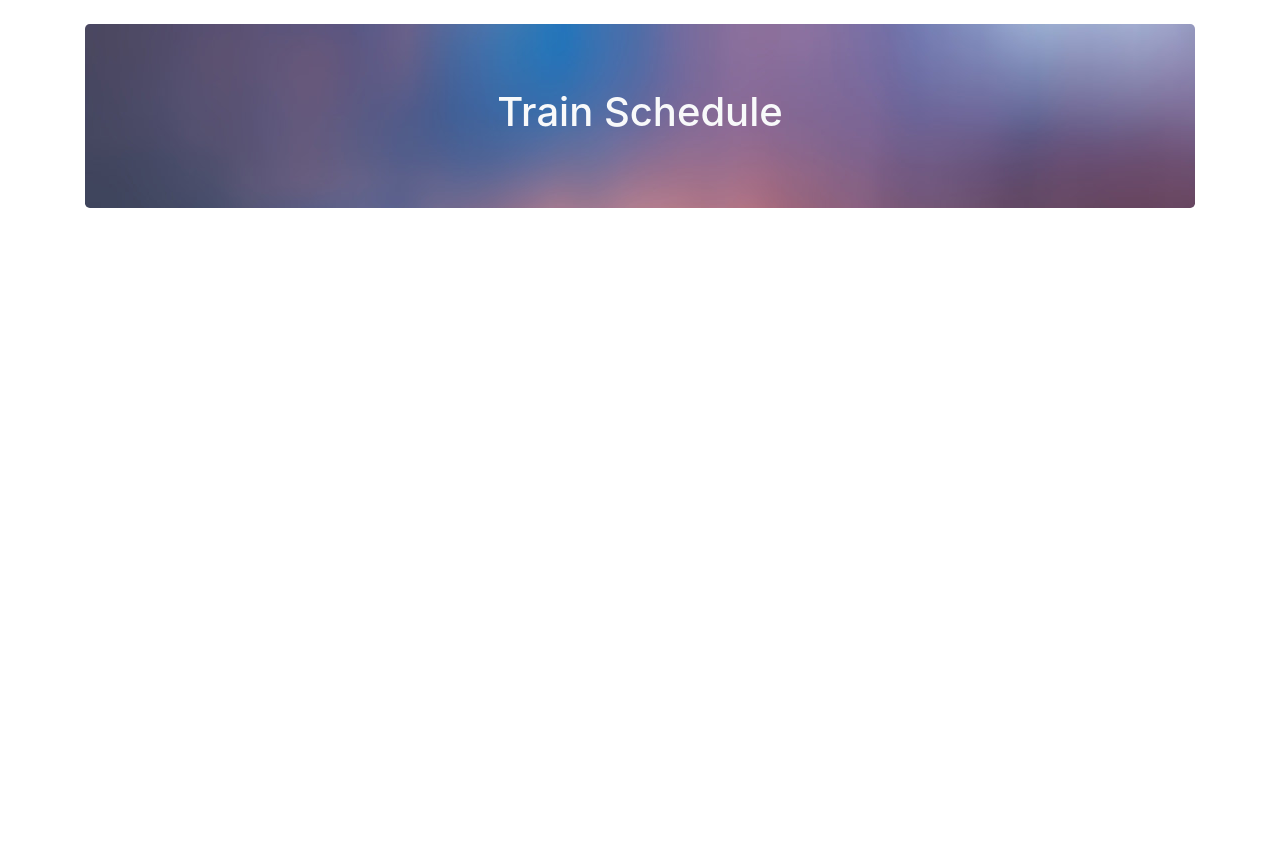
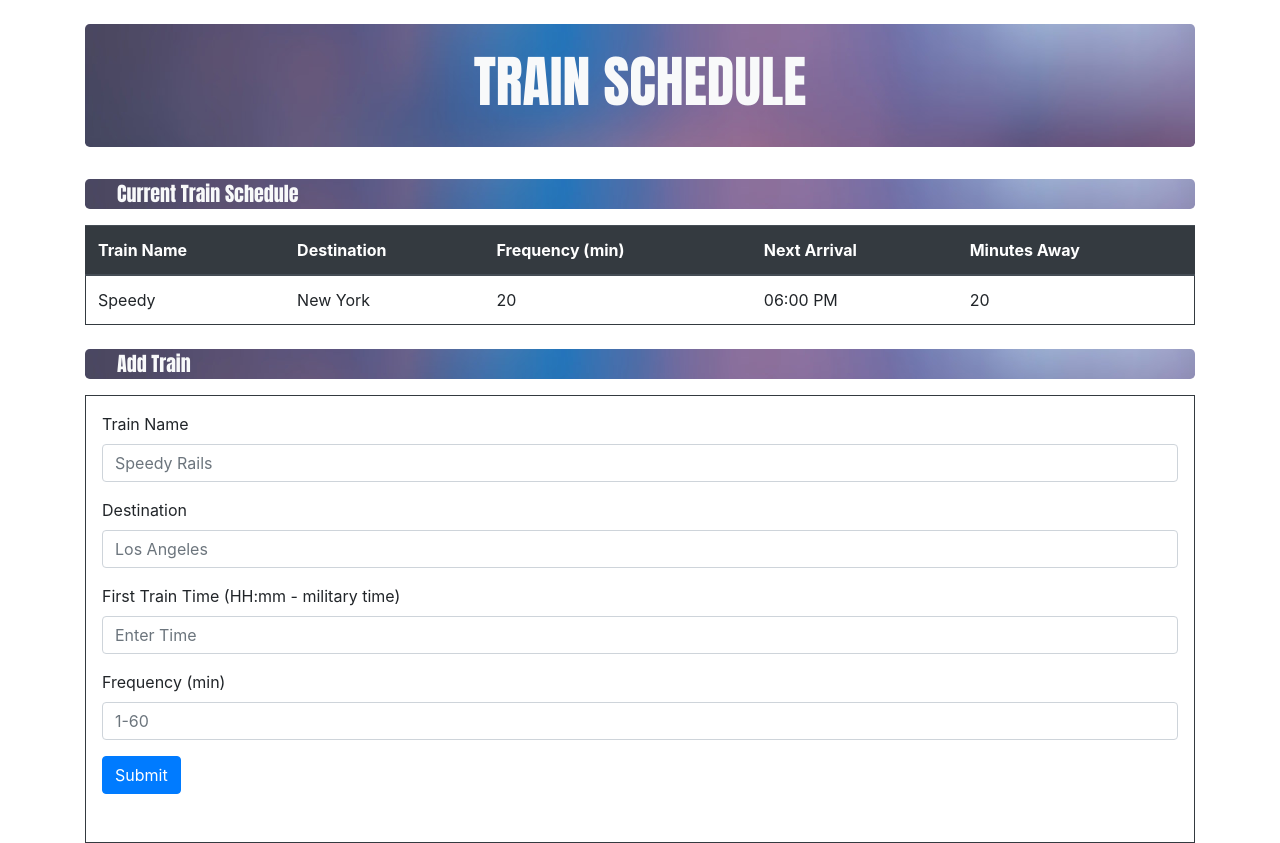
Before and after one commit to mcelis025/trainTime, a plain HTML site: page index.html in a window 1280 px wide. Before the commit the page ends 800 px from the top, so only its background shows below. Drawn offline with nearby package versions, Linux system fonts and the light colour scheme.

Commit message:
added table for trains and input field

```diff
--- a/assets/css/style.css
+++ b/assets/css/style.css
@@ -1,3 +1,17 @@
-.jumbotron {
+.mainJumbo {
     background-image: url("../images/gradient.jpg");
 }
+
+.jumboText {
+    font-size: 3.5rem;
+    font-family: 'Anton', sans-serif;
+}
+
+.secJumbo {
+    background-image: url("../images/gradient.jpg");
+}
+
+.secTitles {
+    font-size: 1.25rem;
+    font-family: 'Anton', sans-serif;
+}
--- a/index.html
+++ b/index.html
@@ -3,6 +3,7 @@
 <head>
   <meta charset="UTF-8">
   <meta name="viewport" content="width=device-width, initial-scale=1.0">
+  <link href="https://fonts.googleapis.com/css2?family=Anton&display=swap" rel="stylesheet">
   <link rel="stylesheet" href="https://stackpath.bootstrapcdn.com/bootstrap/4.4.1/css/bootstrap.min.css" integrity="sha384-Vkoo8x4CGsO3+Hhxv8T/Q5PaXtkKtu6ug5TOeNV6gBiFeWPGFN9MuhOf23Q9Ifjh" crossorigin="anonymous">
   <link rel="stylesheet" type="text/css" href="assets/css/style.css">
 
@@ -11,11 +12,64 @@
 <body>
   <br>
   <div class="container">
-    <div class="jumbotron text-light text-center">
-      <h1>Train Schedule</h1>
+    <div class="jumbotron text-light text-center pb-4 pt-4 mainJumbo">
+      <h1 class="jumboText">TRAIN SCHEDULE</h1>
     </div>
   </div>
 
-  <link rel="stylesheet" href="https://stackpath.bootstrapcdn.com/bootstrap/4.4.1/css/bootstrap.min.css" integrity="sha384-Vkoo8x4CGsO3+Hhxv8T/Q5PaXtkKtu6ug5TOeNV6gBiFeWPGFN9MuhOf23Q9Ifjh" crossorigin="anonymous">
+  <div class="container">
+    <div class="jumbotron pb-0 pt-0 mb-0 secJumbo">
+      <p class="secTitles text-light">Current Train Schedule</p>
+    </div>
+      <table class="table border border-dark pl-3 pr-3 pt-3 pb-5 mb-4">
+        <thead class="thead-dark">
+          <tr>
+            <th>Train Name</th>
+            <th>Destination</th>
+            <th>Frequency (min)</th>
+            <th>Next Arrival</th>
+            <th>Minutes Away</th>
+          </tr>
+        </thead>
+        <tbody>
+          <tr>
+            <td>Speedy </td>
+            <td>New York</td>
+            <td>20</td>
+            <td>06:00 PM</td>
+            <td>20</td>
+          </tr>
+        </tbody>
+      </table>
+  </div>
+
+  <div class="container">
+    <div class="jumbotron pb-0 pt-0 mb-0 secJumbo">
+      <p class="secTitles text-light">Add Train</p>
+    </div>
+      <form class="border border-dark pl-3 pr-3 pt-3 pb-5">
+        <div class="form-group">
+          <label for="trainName">Train Name</label>
+          <input type="text" class="form-control" id="trainName" placeholder="Speedy Rails" name="trainName">
+        </div>
+        <div class="form-group">
+          <label for="destination">Destination</label>
+          <input type="text" class="form-control" id="destination" placeholder="Los Angeles" name="destination">
+        </div>
+        <div class="form-group">
+          <label for="trainTime">First Train Time (HH:mm - military time)</label>
+          <input placeholder="Enter Time" type="text" id="trainTime" class="form-control">
+        </div>
+        <div class="form-group">
+          <label for="minutes">Frequency (min)</label>
+          <input type="number" class="form-control" id="minutes" placeholder="1-60" min="1" max="60" name="minutes">
+        </div>
+        <button type="submit" class="btn btn-primary">Submit</button>
+      </form>
+  </div>
+
+  <script src="https://code.jquery.com/jquery-3.4.1.min.js" integrity="sha256-CSXorXvZcTkaix6Yvo6HppcZGetbYMGWSFlBw8HfCJo=" crossorigin="anonymous"></script>
+  <script src="https://cdnjs.cloudflare.com/ajax/libs/moment.js/2.24.0/moment.min.js" integrity="sha256-4iQZ6BVL4qNKlQ27TExEhBN1HFPvAvAMbFavKKosSWQ=" crossorigin="anonymous"></script>
+  <script type="text/javascript" src="assets/javascript/app.js"></script>
 </body>
 </html>
```
Also changed, not shown: assets/images/tracks.jpg (added).
